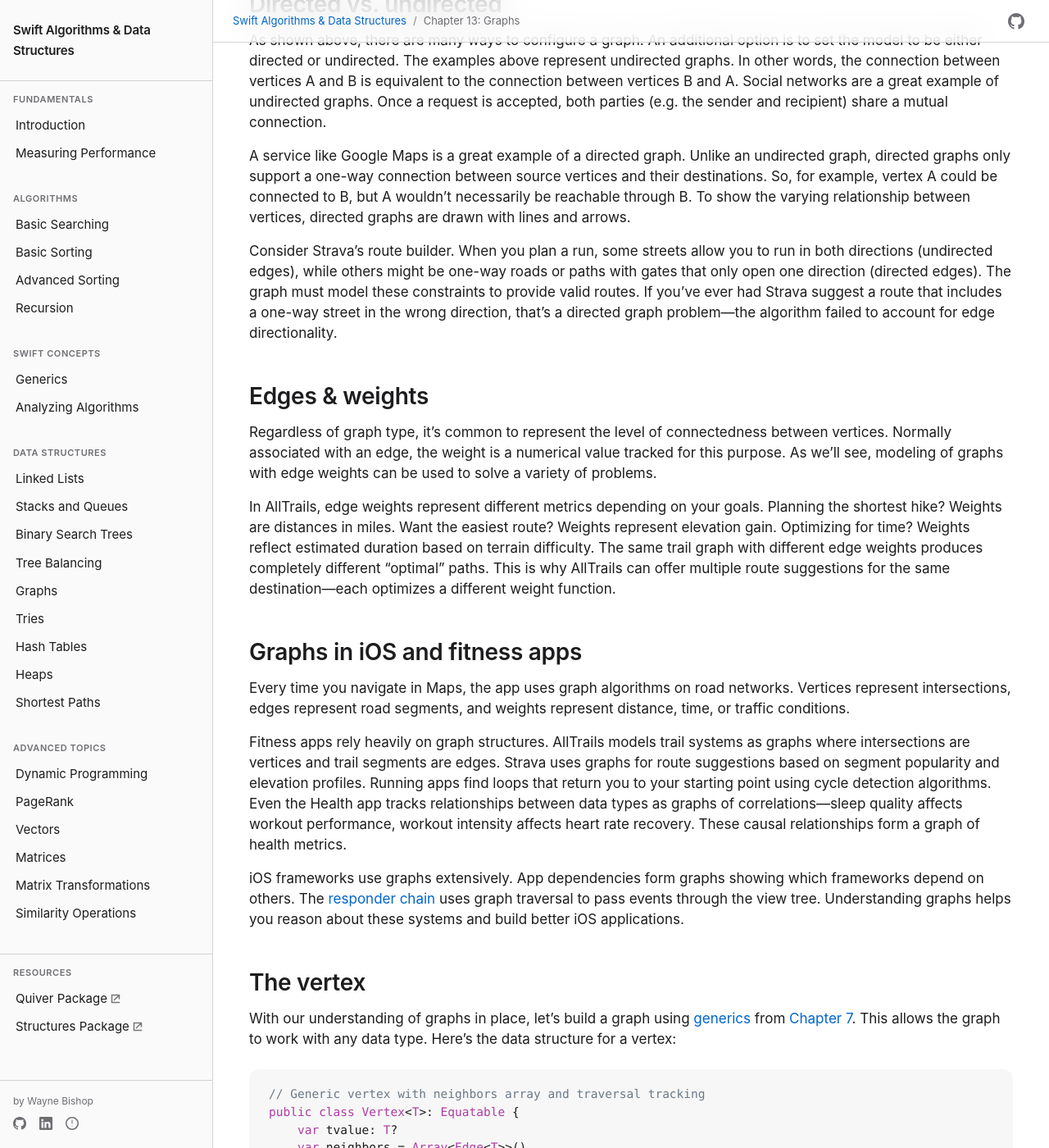
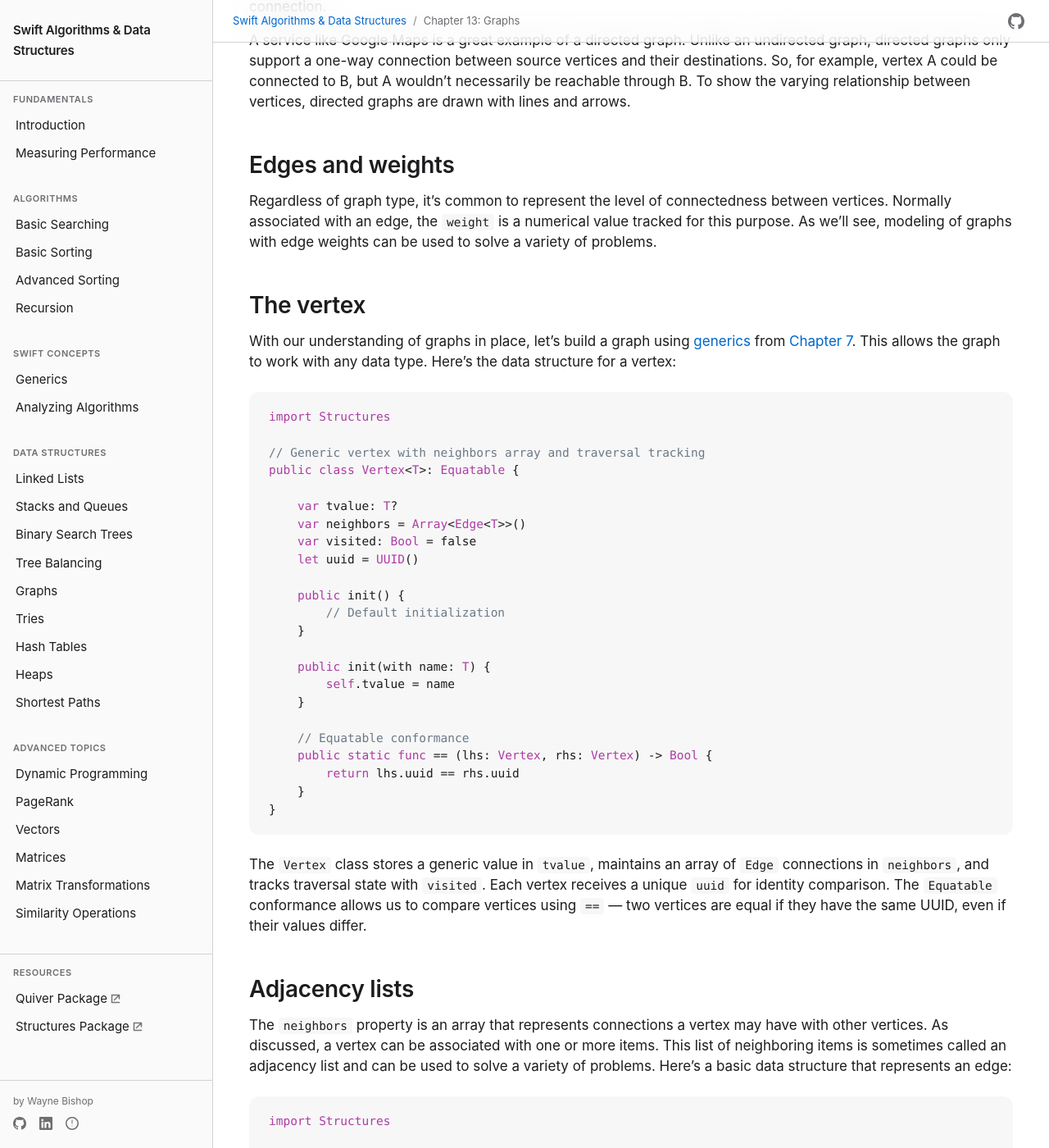
Before and after one commit to waynewbishop/swift-algorithms, a Jekyll site: the page built from 13-graphs.md, in a window 1280 px wide and 1400 px high, scrolled down 796 px. Shown: the whole window at 82% size. Built offline with Jekyll 4.4.1, drawn with Linux system fonts in a browser that asks for light colours; some of the changed text lies outside the part shown.

Commit message:
refactor: general revisions..

````diff
--- a/13-graphs.md
+++ b/13-graphs.md
@@ -5,9 +5,7 @@
 ---
 # Graphs
 
-Open Maps on your iPhone. Search for "nearest trail." Within seconds, the app shows every hiking trail near you, how they connect, and which route gets you there fastest. This is a graph in action—vertices (trail intersections) connected by edges (trail segments), with weights (distances or elevation gain). Every time you navigate, plan a route, or let AllTrails suggest a loop hike, you're using graph algorithms.
-
-Graphs generalize the tree structures from [Chapters 11-12](11-binary-search-trees.md). While trees enforce a strict parent-child hierarchy, graphs allow any vertex to connect to any other vertex, creating cycles and multiple paths between nodes. This flexibility makes graphs perfect for modeling real-world networks—from trail systems to workout route planning to how iOS apps share data.
+Graphs generalize the tree structures from [Chapters 11-12](11-binary-search-trees.md). While trees enforce a strict parent-child hierarchy, graphs allow any vertex to connect to any other vertex, creating relationships and multiple paths between nodes. This flexibility makes graphs perfect for modeling real-world networks.
 
 In this chapter, we'll highlight the key features of graphs and demonstrate how to create graph structures with Swift. We'll explore how to represent vertices and edges, build graph data structures, and implement graph traversal algorithms that enable applications to navigate complex networks of connected data.
 
@@ -15,38 +13,29 @@
 
 As discussed, a graph is a model that shows how objects relate to one another. Graph objects are usually referred to as nodes or [vertices](https://en.wikipedia.org/wiki/Vertex_(graph_theory)). While it would be possible to build and graph a single node, models that contain multiple vertices better represent real-world applications.
 
-Graph objects relate to one another through connections called [edges](https://en.wikipedia.org/wiki/Glossary_of_graph_theory#edge). Depending on your requirements, a vertex could be linked to one or more objects through a series of edges. It's also possible to create a vertex without edges. Here are some basic graph configurations:
+Graph objects relate to one another through connections called [edges](https://en.wikipedia.org/wiki/Glossary_of_graph_theory#edge). Depending on the requirements, a vertex could be linked to one or more objects through a series of edges. It's also possible to create a vertex without edges. Here are some basic graph configurations:
 
 
-## Directed vs. undirected
+## Directed vs undirected
 
 As shown above, there are many ways to configure a graph. An additional option is to set the model to be either directed or undirected. The examples above represent undirected graphs. In other words, the connection between vertices A and B is equivalent to the connection between vertices B and A. Social networks are a great example of undirected graphs. Once a request is accepted, both parties (e.g. the sender and recipient) share a mutual connection.
 
 A service like Google Maps is a great example of a directed graph. Unlike an undirected graph, directed graphs only support a one-way connection between source vertices and their destinations. So, for example, vertex A could be connected to B, but A wouldn't necessarily be reachable through B. To show the varying relationship between vertices, directed graphs are drawn with lines and arrows.
 
-Consider Strava's route builder. When you plan a run, some streets allow you to run in both directions (undirected edges), while others might be one-way roads or paths with gates that only open one direction (directed edges). The graph must model these constraints to provide valid routes. If you've ever had Strava suggest a route that includes a one-way street in the wrong direction, that's a directed graph problem—the algorithm failed to account for edge directionality.
+## Edges and weights
 
-## Edges & weights
-
-Regardless of graph type, it's common to represent the level of connectedness between vertices. Normally associated with an edge, the weight is a numerical value tracked for this purpose. As we'll see, modeling of graphs with edge weights can be used to solve a variety of problems.
-
-In AllTrails, edge weights represent different metrics depending on your goals. Planning the shortest hike? Weights are distances in miles. Want the easiest route? Weights represent elevation gain. Optimizing for time? Weights reflect estimated duration based on terrain difficulty. The same trail graph with different edge weights produces completely different "optimal" paths. This is why AllTrails can offer multiple route suggestions for the same destination—each optimizes a different weight function.
-
-## Graphs in iOS and fitness apps
-
-Every time you navigate in Maps, the app uses graph algorithms on road networks. Vertices represent intersections, edges represent road segments, and weights represent distance, time, or traffic conditions.
-
-Fitness apps rely heavily on graph structures. AllTrails models trail systems as graphs where intersections are vertices and trail segments are edges. Strava uses graphs for route suggestions based on segment popularity and elevation profiles. Running apps find loops that return you to your starting point using cycle detection algorithms. Even the Health app tracks relationships between data types as graphs of correlations—sleep quality affects workout performance, workout intensity affects heart rate recovery. These causal relationships form a graph of health metrics.
-
-iOS frameworks use graphs extensively. App dependencies form graphs showing which frameworks depend on others. The [responder chain](https://developer.apple.com/documentation/uikit/using-responders-and-the-responder-chain-to-handle-events) uses graph traversal to pass events through the view tree. Understanding graphs helps you reason about these systems and build better iOS applications.
+Regardless of graph type, it's common to represent the level of connectedness between vertices. Normally associated with an edge, the `weight` is a numerical value tracked for this purpose. As we'll see, modeling of graphs with edge weights can be used to solve a variety of problems.
 
 ## The vertex
 
 With our understanding of graphs in place, let's build a graph using [generics](https://en.wikipedia.org/wiki/Generic_programming) from [Chapter 7](07-generics.md). This allows the graph to work with any data type. Here's the data structure for a vertex:
 
 ```swift
+import Structures
+
 // Generic vertex with neighbors array and traversal tracking
 public class Vertex<T>: Equatable {
+
     var tvalue: T?
     var neighbors = Array<Edge<T>>()
     var visited: Bool = false
@@ -67,22 +56,18 @@
 }
 ```
 
-**Key properties:**
-
-- **tvalue**: The value stored in this vertex (generic type T)
-- **neighbors**: Array of edges connecting to other vertices
-- **visited**: Tracks whether we've visited this vertex during traversal
-- **uuid**: Unique identifier for comparing vertices
-
-The `Equatable` conformance allows us to compare vertices using `==`. Two vertices are equal if they have the same UUID, even if their values differ.
+The `Vertex` class stores a generic value in `tvalue`, maintains an array of `Edge` connections in `neighbors`, and tracks traversal state with `visited`. Each vertex receives a unique `uuid` for identity comparison. The `Equatable` conformance allows us to compare vertices using `==` — two vertices are equal if they have the same UUID, even if their values differ.
 
 ## Adjacency lists
 
-The neighbors property is an array that represents connections a vertex may have with other vertices. As discussed, a vertex can be associated with one or more items. This list of neighboring items is sometimes called an adjacency list and can be used to solve a variety of problems. Here's a basic data structure that represents an edge:
+The `neighbors` property is an array that represents connections a vertex may have with other vertices. As discussed, a vertex can be associated with one or more items. This list of neighboring items is sometimes called an adjacency list and can be used to solve a variety of problems. Here's a basic data structure that represents an edge:
 
 ```swift
+import Structures
+
 // Edge connecting vertex to neighbor with weighted cost
 public class Edge<T> {
+
     var neighbor: Vertex<T>
     var weight: Int
 
@@ -93,13 +78,15 @@
 }
 ```
 
-Each edge contains a reference to a neighboring vertex and a weight representing the "cost" of the connection.
+Each edge contains a reference to a neighboring vertex through `neighbor` and a `weight` representing the cost of the connection.
 
 ## Building the graph
 
 With our vertex and edge objects built, we can use these structures to construct a graph:
 
 ```swift
+import Structures
+
 // Graph structure with canvas holding all vertices
 public class Graph<T> {
     var canvas: Array<Vertex<T>>
@@ -113,7 +100,7 @@
         canvas.append(element)
     }
 
-    // Represents a relationship between neighboring vertices
+    // Create a directed connection from source to neighbor
     public func addEdge(source: Vertex<T>, neighbor: Vertex<T>, weight: Int) {
         // Create a new edge
         let newEdge = Edge<T>()
@@ -127,24 +114,23 @@
 }
 ```
 
-**Key components:**
-
-- **canvas**: Array holding all vertices in the graph
-- **addVertex**: Adds a new vertex to the graph
-- **addEdge**: Creates a directed connection from source to neighbor with a given weight
+The `Graph` class maintains all vertices in a `canvas` array. The `addVertex` method registers a vertex with the graph, while `addEdge` creates a directed, weighted connection from a source vertex to a `neighbor`.
 
 ## Graph traversals
 
-Graph traversal is the process of visiting every vertex in a graph exactly once. Unlike trees (Chapters 11-12), graphs can contain cycles, so we need to track which vertices we've already visited to avoid infinite loops. This is where the `visited` property becomes essential.
+Graph traversal is the process of visiting every vertex in a graph exactly once. Unlike trees from [Chapters 11](11-binary-search-trees.md)-[12](12-tree-balancing.md), graphs can contain cycles, so we need to track which vertices we've already `visited` to avoid infinite loops. This is where the `visited` property becomes essential.
 
-### Breadth-first search (BFS)
+### Breadth-first search
 
-Breadth-First Search explores all vertices at the current depth before moving to vertices at the next depth level. It uses a [queue](https://en.wikipedia.org/wiki/Queue_(abstract_data_type)) data structure from [Chapter 10](10-stacks-and-queues.md). Recall that queues maintain first-in, first-out (FIFO) ordering, which ensures we process vertices level by level:
+Breadth-First Search explores all vertices at the current depth before moving to vertices at the next depth level. It uses a **queue** data structure from [Chapter 10](10-stacks-and-queues.md). Recall that queues maintain first-in, first-out (FIFO) ordering, which ensures we process vertices level by level:
 
 ```swift
+import Structures
+
 // BFS traversal using queue for level-by-level exploration - O(V + E)
 extension Graph {
     public func traverse(_ startingv: Vertex<T>) {
+
         // Establish a new queue
         let graphQueue: Queue<Vertex<T>> = Queue<Vertex<T>>()
 
@@ -175,9 +161,11 @@
 
 ### BFS with closure support
 
-A more flexible version allows you to execute custom logic on each vertex using a closure with an `inout` parameter:
+A more flexible version allows us to execute custom logic on each vertex using a closure with an `inout` parameter:
 
 ```swift
+import Structures
+
 // BFS traversal with custom closure logic on each vertex - O(V + E)
 extension Graph {
     public func traverse(_ startingv: Vertex<T>, formula: (_ node: inout Vertex<T>) -> ()) {
@@ -218,6 +206,8 @@
 Example usage showing custom traversal logic:
 
 ```swift
+import Structures
+
 // Build sample graph and traverse with custom logic
 let graph = Graph<String>()
 let vertexA = Vertex(with: "A")
@@ -240,52 +230,78 @@
 
 ### Understanding traversal complexity
 
-BFS has the following complexity from [Chapter 8](08-performance-analysis.md):
-- **Time Complexity**: O(V + E) where V is the number of vertices and E is the number of edges
-- **Space Complexity**: O(V) for storing visited vertices and the queue
+BFS runs in `O(V + E)` time where V is the number of vertices and E is the number of edges, visiting each vertex and edge exactly once. The space complexity is `O(V)` for storing `visited` vertices and the queue. These complexity characteristics connect to the performance analysis techniques from [Chapter 8](08-performance-analysis.md).
 
 ## Topological sort
 
 Topological sorting orders vertices in a directed graph so dependencies come **before** the items that depend on them. Consider college course dependencies: we need Algebra 101 before Math 500, and Math 500 before Physics. Topological sort finds a valid ordering automatically.
 
-Recall from [Chapter 11](11-binary-search-trees.md) that post-order traversal processes children before parents. Topological sort uses this exact same pattern—process all `neighbors` (dependencies) before processing the current `vertex`:
+Recall from [Chapter 11](11-binary-search-trees.md) that post-order traversal processes children before parents. Topological sort uses this exact same pattern — process all `neighbors` (dependencies) before processing the current vertex. The algorithm also detects cycles, since topological ordering is only possible on directed acyclic graphs (DAGs). If a cycle exists — say Course A requires Course B, which requires Course C, which requires Course A — no valid ordering exists and the method returns `nil`:
 
 ```swift
-// Topological sort using post-order traversal - O(V + E)
+import Structures
+
+// Topological sort with cycle detection - O(V + E)
 extension Graph {
-    public func topologicalSort(startingFrom start: Vertex<T>) -> [Vertex<T>] {
+    public func topologicalSort() -> [Vertex<T>]? {
         var result: [Vertex<T>] = []
+        var visiting = Set<UUID>()
+        var visited = Set<UUID>()
 
-        // Reset visited flags
+        // Process all vertices (handles disconnected components)
         for vertex in canvas {
-            vertex.visited = false
+            if !visited.contains(vertex.uuid) {
+                if !topologicalDFS(vertex, result: &result,
+                                   visiting: &visiting, visited: &visited) {
+                    return nil
+                }
+            }
         }
-
-        // Perform post-order DFS
-        topologicalDFS(start, result: &result)
 
         return result.reversed()
     }
 
     // Recursively visit vertex using post-order traversal pattern
-    private func topologicalDFS(_ vertex: Vertex<T>, result: inout [Vertex<T>]) {
-        vertex.visited = true
+    private func topologicalDFS(_ vertex: Vertex<T>,
+                                result: inout [Vertex<T>],
+                                visiting: inout Set<UUID>,
+                                visited: inout Set<UUID>) -> Bool {
 
-        // Process all neighbors first (dependencies)
-        for edge in vertex.neighbors where !edge.neighbor.visited {
-            topologicalDFS(edge.neighbor, result: &result)
+        // Cycle detection: vertex is currently in the recursion stack
+        if visiting.contains(vertex.uuid) {
+            return false
         }
 
-        // Add to result after processing neighbors (post-order)
+        // Already fully processed
+        if visited.contains(vertex.uuid) {
+            return true
+        }
+
+        visiting.insert(vertex.uuid)
+
+        // Visit all neighbors recursively
+        for edge in vertex.neighbors {
+            if !topologicalDFS(edge.neighbor, result: &result,
+                               visiting: &visiting, visited: &visited) {
+                return false
+            }
+        }
+
+        visiting.remove(vertex.uuid)
+        visited.insert(vertex.uuid)
+
+        // Post-order: add after all neighbors are processed
         result.append(vertex)
+
+        return true
     }
 }
 ```
 
-The pattern is identical to BST post-order traversal: process children first, then add current node to result. The algorithm runs in `O(V + E)` time, visiting each vertex once and examining each edge once.
+The `visiting` set tracks vertices currently in the recursion stack. If we encounter a vertex that's already in `visiting`, we've found a back edge — proof that a cycle exists. The `visited` set tracks fully processed vertices to avoid redundant work. This two-set approach gives us cycle detection with `O(1)` lookups while keeping the core post-order pattern intact. The algorithm runs in `O(V + E)` time, visiting each vertex once and examining each edge once.
 
 ## Building algorithmic intuition
 
-Graphs model relationships between entities, making them fundamental to countless applications—social networks, maps, web pages, and recommendation systems all express relationships through graph structures. Traversal algorithms reveal different exploration strategies: depth-first search explores deeply before backtracking (useful for path finding and cycle detection), while breadth-first search explores by distance (ideal for shortest paths and level-order processing).
+Graphs model relationships between entities, making them fundamental to countless applications — social networks, maps, web pages, and recommendation systems all express relationships through graph structures. Traversal algorithms reveal different exploration strategies: depth-first search explores deeply before backtracking (useful for path finding and cycle detection), while breadth-first search explores by distance (ideal for shortest paths and level-order processing).
 
 Graph representations demonstrate trade-offs between space and operation efficiency. Adjacency lists optimize for sparse graphs, adjacency matrices for dense graphs. Understanding these trade-offs connects to advanced graph algorithms like shortest paths ([Chapter 17](17-shortest-paths.md)) and PageRank ([Chapter 19](19-pagerank-algorithm.md)). Mastering basic graph operations provides the foundation for complex network algorithms.
````
Also changed, not shown: 12-tree-balancing.md (+1 -1 lines).
